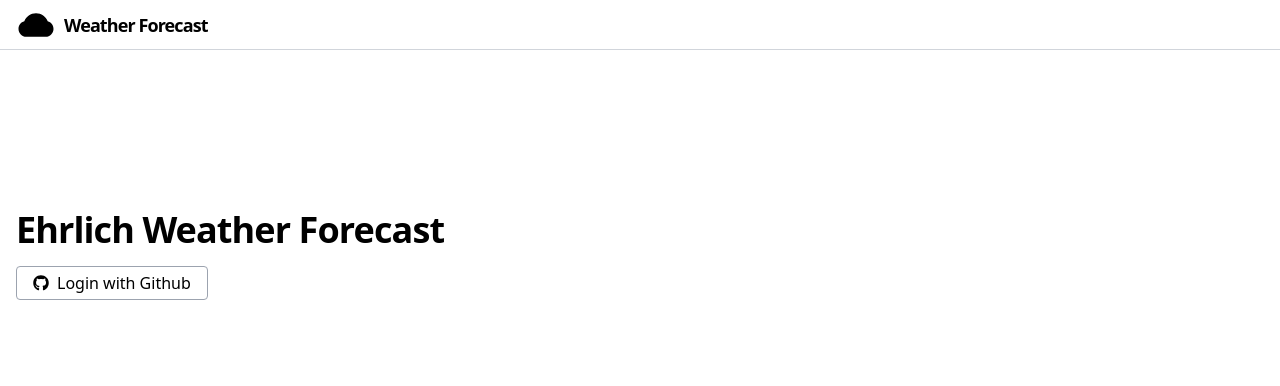
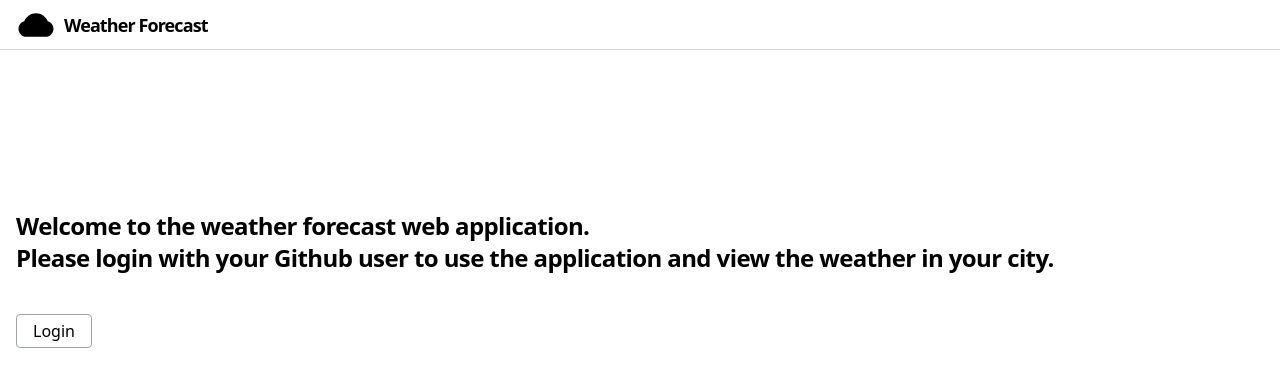
Before and after one commit to csp04/ehrlich-weather-app, a React (Create React App) app: page / in a window 1280 px wide. Shown: the top 386 px of the page. Built offline with nearby package versions, Linux system fonts and the light colour scheme; no server answers.

Commit message:
fix: update welcome message, use button component

```diff
--- a/src/pages/LandingPage.tsx
+++ b/src/pages/LandingPage.tsx
@@ -1,26 +1,22 @@
 import React from 'react';
-import { FaGithub } from 'react-icons/fa';
 import { useAuth0 } from '@auth0/auth0-react';
+import Button from '../components/Button';
 
 export default function LandingPage() {
   const { loginWithRedirect } = useAuth0();
 
   return (
-    <div className="mt-40 space-y-4">
-      <h2 className="text-4xl font-bold tracking-tight">
-        Ehrlich Weather Forecast
+    <div className="mt-40 space-y-10 flex flex-col">
+      <h2 className="text-2xl font-semibold tracking-tight">
+        Welcome to the weather forecast web application.
+        <br />
+        Please login with your Github user to use the application and view the
+        weather in your city.
       </h2>
       <div className="space-y-4">
-        <button
-          className="border border-gray-400
-                       px-4 py-1
-                       rounded
-                       flex items-center justify-center
-                       space-x-2"
-          onClick={() => loginWithRedirect()}
-        >
-          <FaGithub /> <span>Login with Github</span>
-        </button>
+        <Button onClick={() => loginWithRedirect()}>
+          <span>Login</span>
+        </Button>
       </div>
     </div>
   );
```
